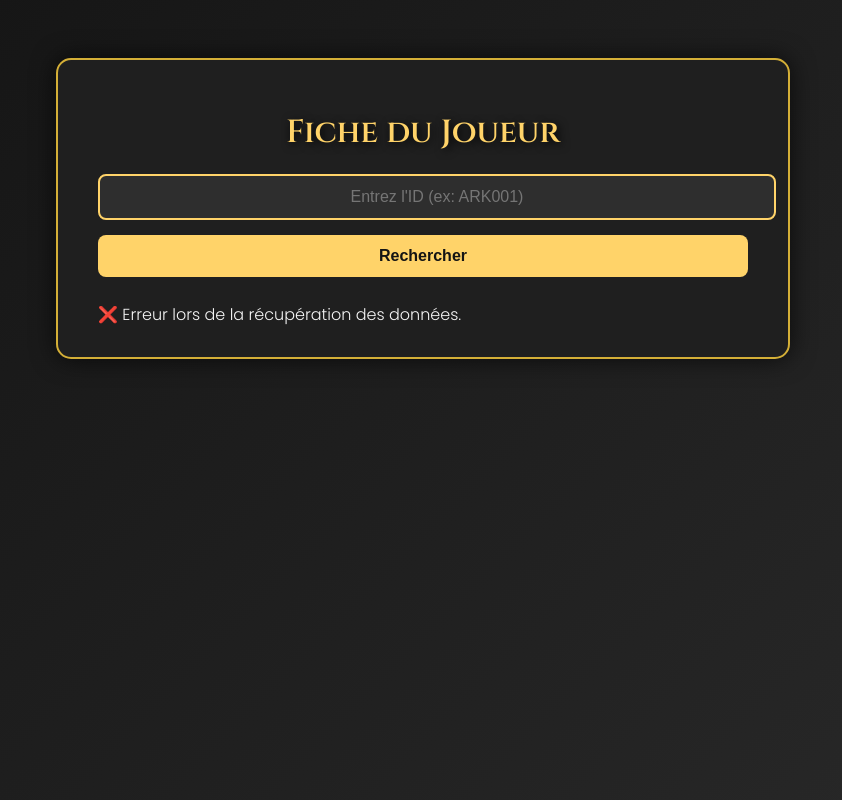
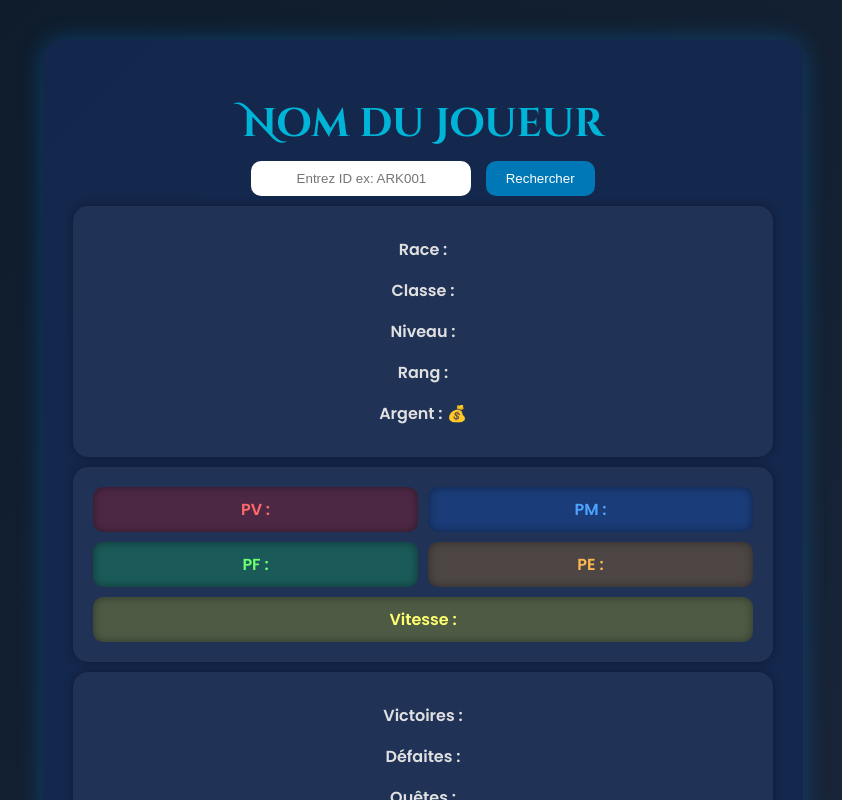
Before and after one commit to damon938/RP_game, a plain HTML site: page index.html in a window 1280 px wide. Both pictures are taken after a click on the button "Rechercher". Shown: the top 800 px of the page, without its empty margins (217-1059 px from the left). Drawn offline with Linux system fonts and the light colour scheme; no server answers.

Commit message:
index.html

```diff
--- a/index.html
+++ b/index.html
@@ -3,192 +3,162 @@
 <head>
 <meta charset="UTF-8">
 <meta name="viewport" content="width=device-width, initial-scale=1.0">
-<title>Fiche Joueur RPG</title>
+<title>Carte Joueur RPG</title>
 <style>
-@import url('https://fonts.googleapis.com/css2?family=Cinzel:wght@600&family=Poppins:wght@300;600&display=swap');
+@import url('https://fonts.googleapis.com/css2?family=Cinzel+Decorative:wght@700&family=Poppins:wght@400;600&display=swap');
 
 body {
+  background: linear-gradient(135deg, #0d1b2a, #1b263b);
   font-family: 'Poppins', sans-serif;
-  background: linear-gradient(135deg, #141414, #2a2a2a);
-  color: #f5f5f5;
+  color: #e0e0e0;
+  margin: 0;
+  padding: 0;
   display: flex;
-  justify-content: center;
-  align-items: flex-start;
-  padding: 50px 10px;
+  flex-direction: column;
+  align-items: center;
   min-height: 100vh;
 }
 
-.card {
-  background: #1f1f1f;
-  border: 2px solid #d4af37;
-  border-radius: 15px;
-  padding: 30px 40px;
-  max-width: 650px;
-  width: 100%;
-  box-shadow: 0 0 25px rgba(0, 0, 0, 0.7);
+.container {
+  background: rgba(20, 40, 80, 0.9);
+  border-radius: 20px;
+  box-shadow: 0 0 25px rgba(0, 150, 255, 0.3);
+  padding: 30px;
+  margin-top: 40px;
+  width: 90%;
+  max-width: 700px;
+  text-align: center;
 }
 
 h1 {
-  font-family: 'Cinzel', serif;
-  color: #ffd369;
-  font-size: 32px;
-  text-align: center;
-  margin-bottom: 20px;
-  text-shadow: 2px 2px 10px #000;
+  font-family: 'Cinzel Decorative', cursive;
+  color: #00b4d8;
+  font-size: 2.5em;
+  margin-bottom: 10px;
 }
 
+.section {
+  background: rgba(255, 255, 255, 0.05);
+  border-radius: 15px;
+  padding: 15px;
+  margin: 10px 0;
+  box-shadow: 0 0 10px rgba(0, 0, 0, 0.3);
+}
+
+.stats {
+  display: flex;
+  justify-content: space-around;
+  flex-wrap: wrap;
+  margin-top: 10px;
+}
+
+.stat {
+  flex: 1 1 40%;
+  margin: 5px;
+  padding: 10px;
+  border-radius: 10px;
+  font-weight: 600;
+  box-shadow: inset 0 0 10px rgba(0, 0, 0, 0.4);
+}
+
+.red { background: rgba(255, 0, 0, 0.2); color: #ff6b6b; }
+.blue { background: rgba(0, 100, 255, 0.2); color: #4da3ff; }
+.green { background: rgba(0, 255, 100, 0.2); color: #70ff70; }
+.orange { background: rgba(255, 150, 0, 0.2); color: #ffb84d; }
+.yellow { background: rgba(255, 255, 0, 0.2); color: #ffff70; }
+
 input {
-  width: 100%;
-  padding: 12px;
-  margin-bottom: 15px;
-  border-radius: 8px;
-  border: 2px solid #ffd369;
-  background: #2e2e2e;
-  color: #fff;
-  font-size: 16px;
+  padding: 10px;
+  border: none;
+  border-radius: 10px;
+  width: 200px;
   text-align: center;
+  margin-right: 10px;
 }
 
 button {
-  width: 100%;
-  padding: 12px;
-  background: #ffd369;
+  background: #0077b6;
   border: none;
-  border-radius: 8px;
+  padding: 10px 20px;
+  color: white;
+  border-radius: 10px;
   cursor: pointer;
-  font-weight: bold;
-  font-size: 16px;
-  color: #141414;
-  margin-bottom: 25px;
+  transition: 0.3s;
 }
-
-button:hover {
-  background: #ffda73;
-}
-
-.info {
-  display: flex;
-  flex-direction: column;
-  gap: 15px;
-}
-
-.row {
-  display: flex;
-  justify-content: space-between;
-  flex-wrap: wrap;
-  gap: 10px;
-}
-
-.field {
-  flex: 1 1 45%;
-  background: #2b2b2b;
-  padding: 10px 15px;
-  border-radius: 8px;
-  border-left: 4px solid #ffd369;
-}
-
-.field span {
-  display: block;
-  font-weight: bold;
-  color: #ffd369;
-  margin-bottom: 4px;
-}
-
-.bar-container {
-  background: #333;
-  border-radius: 6px;
-  overflow: hidden;
-  height: 14px;
-  margin-top: 5px;
-}
-
-.bar {
-  height: 100%;
-  transition: width 0.8s ease;
-}
-
-.bar.pv { background: #ff4b4b; }
-.bar.pm { background: #4b7bff; }
-.bar.pf { background: #43ff7a; }
-.bar.pe { background: #ffe04b; }
+button:hover { background: #00b4d8; }
 </style>
 </head>
 <body>
 
-<div class="card">
-  <h1 id="playerName">Fiche du Joueur</h1>
-  <input type="text" id="playerId" placeholder="Entrez l'ID (ex: ARK001)">
-  <button onclick="searchPlayer()">Rechercher</button>
-  <div id="result" class="info"></div>
+<div class="container">
+  <h1 id="nom">Nom du Joueur</h1>
+  <input type="text" id="playerId" placeholder="Entrez ID ex: ARK001">
+  <button onclick="getData()">Rechercher</button>
+
+  <div class="section">
+    <p><b>Race :</b> <span id="race"></span></p>
+    <p><b>Classe :</b> <span id="classe"></span></p>
+    <p><b>Niveau :</b> <span id="niveau"></span></p>
+    <p><b>Rang :</b> <span id="rang"></span></p>
+    <p><b>Argent :</b> <span id="argent"></span> 💰</p>
+  </div>
+
+  <div class="section stats">
+    <div class="stat red">PV : <span id="pv"></span></div>
+    <div class="stat blue">PM : <span id="pm"></span></div>
+    <div class="stat green">PF : <span id="pf"></span></div>
+    <div class="stat orange">PE : <span id="pe"></span></div>
+    <div class="stat yellow">Vitesse : <span id="vitesse"></span></div>
+  </div>
+
+  <div class="section">
+    <p><b>Victoires :</b> <span id="victoires"></span></p>
+    <p><b>Défaites :</b> <span id="defaites"></span></p>
+    <p><b>Quêtes :</b> <span id="quetes"></span></p>
+    <p><b>XP :</b> <span id="xp"></span></p>
+  </div>
+
+  <div class="section">
+    <p><b>Compétence :</b> <span id="competence"></span></p>
+    <p><b>Attribut :</b> <span id="attribut"></span></p>
+    <p><b>Familier :</b> <span id="familier"></span></p>
+  </div>
 </div>
 
 <script>
-async function searchPlayer() {
+async function getData() {
   const id = document.getElementById("playerId").value.trim();
-  const resultDiv = document.getElementById("result");
-  const playerName = document.getElementById("playerName");
-  resultDiv.innerHTML = "<div>⏳ Chargement...</div>";
-  playerName.textContent = "Fiche du Joueur";
-
+  if (!id) return alert("Entre un ID !");
   try {
-    const response = await fetch(`https://sheetdb.io/api/v1/o0vmbzvmiboaz/search?id=${id}`);
-    if (!response.ok) throw new Error("Erreur réseau");
-    const data = await response.json();
-
-    if (data.length === 0) {
-      resultDiv.innerHTML = "<div>⚠️ Joueur introuvable.</div>";
+    const res = await fetch(`https://sheetdb.io/api/v1/o0vmbzvmiboaz/search?id=${id}`);
+    const data = await res.json();
+    if (!data || data.length === 0) {
+      alert("Aucun joueur trouvé !");
       return;
     }
 
-    const p = data[0];
-    playerName.textContent = p["Nom "] || "Aventurier inconnu";
-
-    resultDiv.innerHTML = `
-      <div class="row">
-        <div class="field"><span>Race</span>${p["Race"] || "vide"}</div>
-        <div class="field"><span>Classe</span>${p["Classe"] || "vide"}</div>
-        <div class="field"><span>Niveau</span>${p["Niveau"] || "vide"}</div>
-        <div class="field"><span>Rang</span>${p["Rang"] || "vide"}</div>
-      </div>
-      <div class="row">
-        <div class="field"><span>Argent</span>${p["Argent "] || "vide"} 💰</div>
-        <div class="field"><span>XP</span>${p["XP"] || "vide"}</div>
-        <div class="field"><span>Victoires</span>${p["Victoires"] || "vide"}</div>
-        <div class="field"><span>Défaites</span>${p["Défaites"] || "vide"}</div>
-      </div>
-      <div class="field"><span>Quêtes</span>${p["Quêtes "] || "vide"}</div>
-      <div class="row">
-        <div class="field"><span>PV</span>${p["PV"] || "vide"}
-          <div class="bar-container"><div class="bar pv" id="bar-pv"></div></div>
-        </div>
-        <div class="field"><span>PM</span>${p["PM"] || "vide"}
-          <div class="bar-container"><div class="bar pm" id="bar-pm"></div></div>
-        </div>
-        <div class="field"><span>PF</span>${p["PF"] || "vide"}
-          <div class="bar-container"><div class="bar pf" id="bar-pf"></div></div>
-        </div>
-        <div class="field"><span>PE</span>${p["PE"] || "vide"}
-          <div class="bar-container"><div class="bar pe" id="bar-pe"></div></div>
-        </div>
-      </div>
-      <div class="row">
-        <div class="field"><span>Vitesse</span>${p["Vitesse "] || "vide"}</div>
-        <div class="field"><span>Compétence</span>${p["Competence "] || "vide"}</div>
-        <div class="field"><span>Attribut</span>${p["Attribut "] || "vide"}</div>
-        <div class="field"><span>Familier</span>${p["Familier "] || "vide"}</div>
-      </div>
-    `;
-
-    // Barres de stats animées
-    setTimeout(() => {
-      document.getElementById("bar-pv").style.width = `${(p["PV"] || 0) * 10}%`;
-      document.getElementById("bar-pm").style.width = `${(p["PM"] || 0) * 10}%`;
-      document.getElementById("bar-pf").style.width = `${(p["PF"] || 0) * 10}%`;
-      document.getElementById("bar-pe").style.width = `${(p["PE"] || 0) * 10}%`;
-    }, 300);
-
+    const joueur = data[0];
+    document.getElementById("nom").textContent = joueur["Nom "] || "Inconnu";
+    document.getElementById("race").textContent = joueur["Race"] || "";
+    document.getElementById("classe").textContent = joueur["Classe"] || "";
+    document.getElementById("niveau").textContent = joueur["Niveau"] || "";
+    document.getElementById("rang").textContent = joueur["Rang"] || "";
+    document.getElementById("argent").textContent = joueur["Argent "] || "";
+    document.getElementById("victoires").textContent = joueur["Victoires"] || "";
+    document.getElementById("defaites").textContent = joueur["Défaites"] || "";
+    document.getElementById("quetes").textContent = joueur["Quêtes "] || "";
+    document.getElementById("pv").textContent = joueur["PV"] || "";
+    document.getElementById("pm").textContent = joueur["PM"] || "";
+    document.getElementById("pf").textContent = joueur["PF"] || "";
+    document.getElementById("pe").textContent = joueur["PE"] || "";
+    document.getElementById("vitesse").textContent = joueur["Vitesse "] || "";
+    document.getElementById("competence").textContent = joueur["Competence "] || "";
+    document.getElementById("attribut").textContent = joueur["Attribut "] || "";
+    document.getElementById("familier").textContent = joueur["Familier "] || "";
+    document.getElementById("xp").textContent = joueur["XP"] || "";
   } catch (e) {
-    resultDiv.innerHTML = "<div>❌ Erreur lors de la récupération des données.</div>";
+    alert("Erreur lors de la récupération des données !");
+    console.error(e);
   }
 }
 </script>
```
